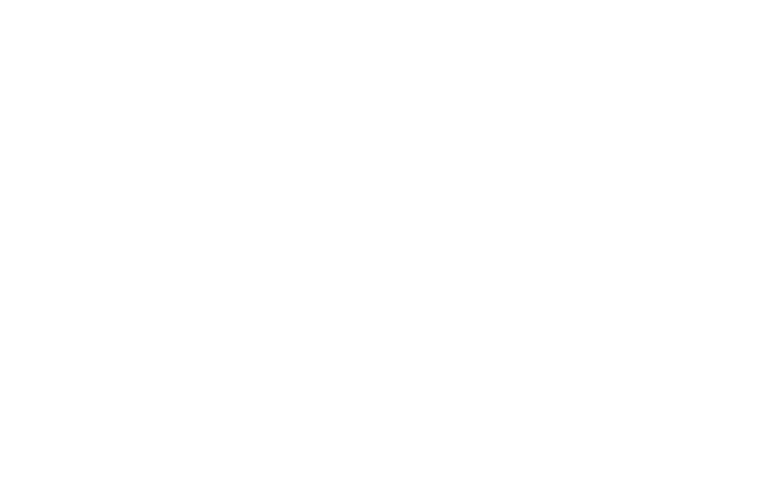
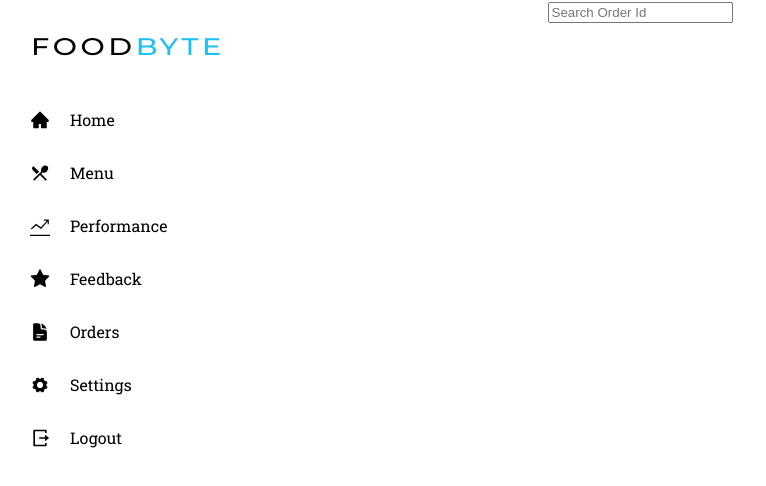
Before and after one commit to Trishaneww/kiosk, a React (Create React App) app: page /orders in a window 1280 px wide. Before the commit this address had no page. Shown: the top 486 px of the page, without its empty margins (0-766 px from the left). Built offline with nearby package versions, Linux system fonts and the light colour scheme.

Commit message:
order history log

```diff
--- a/src/App.js
+++ b/src/App.js
@@ -4,6 +4,7 @@
 import Login from './components/login/Login';
 import Signup from './components/signup/Signup';
 import Viewmenu from './components/viewmenu/Viewmenu';
+import Orders from './components/orders/Orders';
 
 function App() {
   return (
@@ -14,6 +15,7 @@
           <Route path='/login' element={<Login />} />
           <Route path='/signup' element={<Signup />} />
           <Route path='/menu/:id' element={<Viewmenu />} />
+          <Route path='/orders' element={<Orders />} />
         </Routes>
       </div>
 
--- a/src/components/navbar/Navbar.scss
+++ b/src/components/navbar/Navbar.scss
@@ -27,6 +27,7 @@
 }
 
 .sidebar {
+    position: absolute;
     display:flex;
     height: 100vh;
     flex-direction: column;
--- a/src/components/orders/Orders.jsx
+++ b/src/components/orders/Orders.jsx
@@ -0,0 +1,43 @@
+import './Orders.scss';
+import axios from 'axios'
+import { useState, useEffect } from 'react';
+import Navbar from '../navbar/Navbar';
+
+
+
+const Orders = () => {
+    const [search, setSearch] = useState({
+        search: ''
+    });
+
+      const handleChange = (e) => {
+        setSearch((prev) => ({ ...prev, [e.target.name]: e.target.value }));
+      };
+
+  return (
+    <>
+        <Navbar />
+        <div className="order-history">
+            <navbar>
+            <input
+                name="search"
+                type="text"
+                placeholder="Search Order Id"
+                onChange={handleChange}
+             />
+            </navbar>
+            <div className="order-history__categories">
+
+            </div>
+            <div className="order-history__display">
+
+            </div>
+
+        </div>
+
+
+    </>
+  )
+}
+
+export default Orders
--- a/src/components/viewmenu/Viewmenu.scss
+++ b/src/components/viewmenu/Viewmenu.scss
@@ -106,7 +106,7 @@
         &__btn {
             width: 100%;
             max-width: 260px;
-            height:35px;
+            height:40px;
             padding: 10px;
             border-radius: 10px;
             border:none;
@@ -116,6 +116,9 @@
 
             &:hover {
                 cursor:pointer;
+                background-color: white;
+                color: rgb(255, 136, 0);
+                border: 2px solid rgb(255, 136, 0);
             }
         }
 
```
Also changed, not shown: src/components/orders/Orders.scss (added).
